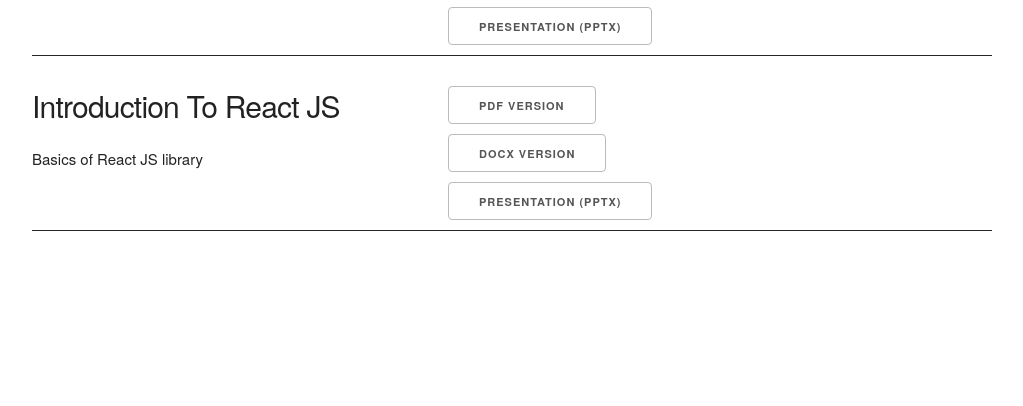
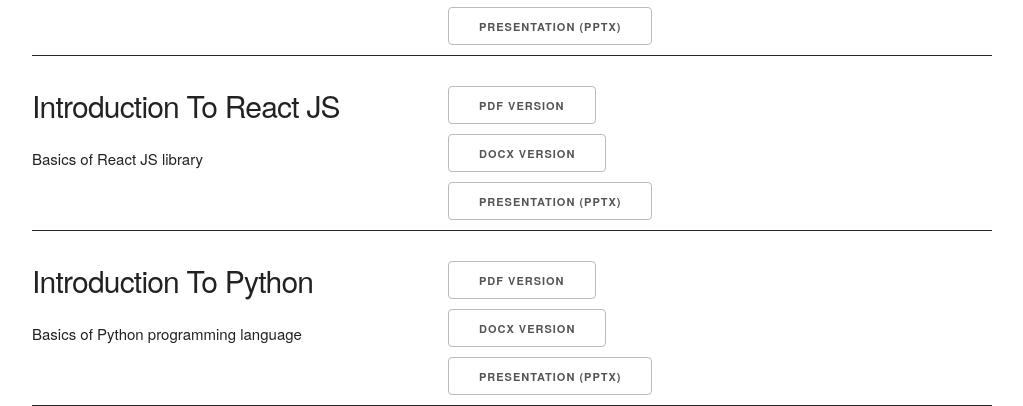
Before and after one commit to Emertek-Learning-Center/ELC-Website, a plain HTML site: page index.html in a window 1280 px wide. Shown: the part 658-1064 px from the top of the page, without its empty margins (128-1151 px from the left). Before the commit the page ends 889 px from the top, so only its background shows below. Drawn offline with Linux system fonts and the light colour scheme.

Commit message:
Python Links 🐍

```diff
--- a/index.html
+++ b/index.html
@@ -76,6 +76,35 @@
       <!-- end of row -->
     </div>
 
+    <div class="row card">
+      <div class="five columns">
+        <h4>Introduction To Python</h4>
+        <p>Basics of Python programming language</p>
+      </div>
+      <div class="three columns">
+        <a href="https://zmwarelab.sharepoint.com/:f:/s/Emertek-LearningCenter/Emqi-XCEbw1NkgOLUT7xdZ4B7YKr1pWSjdCsVGS_DYqvyA?e=Wjm4hZ" target="_blank" class="button">PDF version</a><br>
+        <a href="https://zmwarelab.sharepoint.com/:f:/s/Emertek-LearningCenter/EtI1_X6l4dxIjzeQYKk4hJMBZ49j79EmHGdzn0qDsaJmMw?e=xQYGS7" target="_blank" class="button">Docx version</a><br>
+        <a href="" target="_blank" class="button">Presentation (pptx)</a>
+      </div>
+      <!-- end of row -->
+    </div>
+
+
+
+
+    <!-- uncomment and add your course -->
+    <!-- <div class="row card">
+      <div class="five columns">
+        <h4>Introduction To ##### </h4>
+        <p>Basics of #####</p>
+      </div>
+      <div class="three columns">
+        <a href="" target="_blank" class="button">PDF version</a><br>
+        <a href="" target="_blank" class="button">Docx version</a><br>
+        <a href="" target="_blank" class="button">Presentation (pptx)</a>
+      </div>
+    </div> -->
+
     <!-- end of container -->
   </div>
 
```
